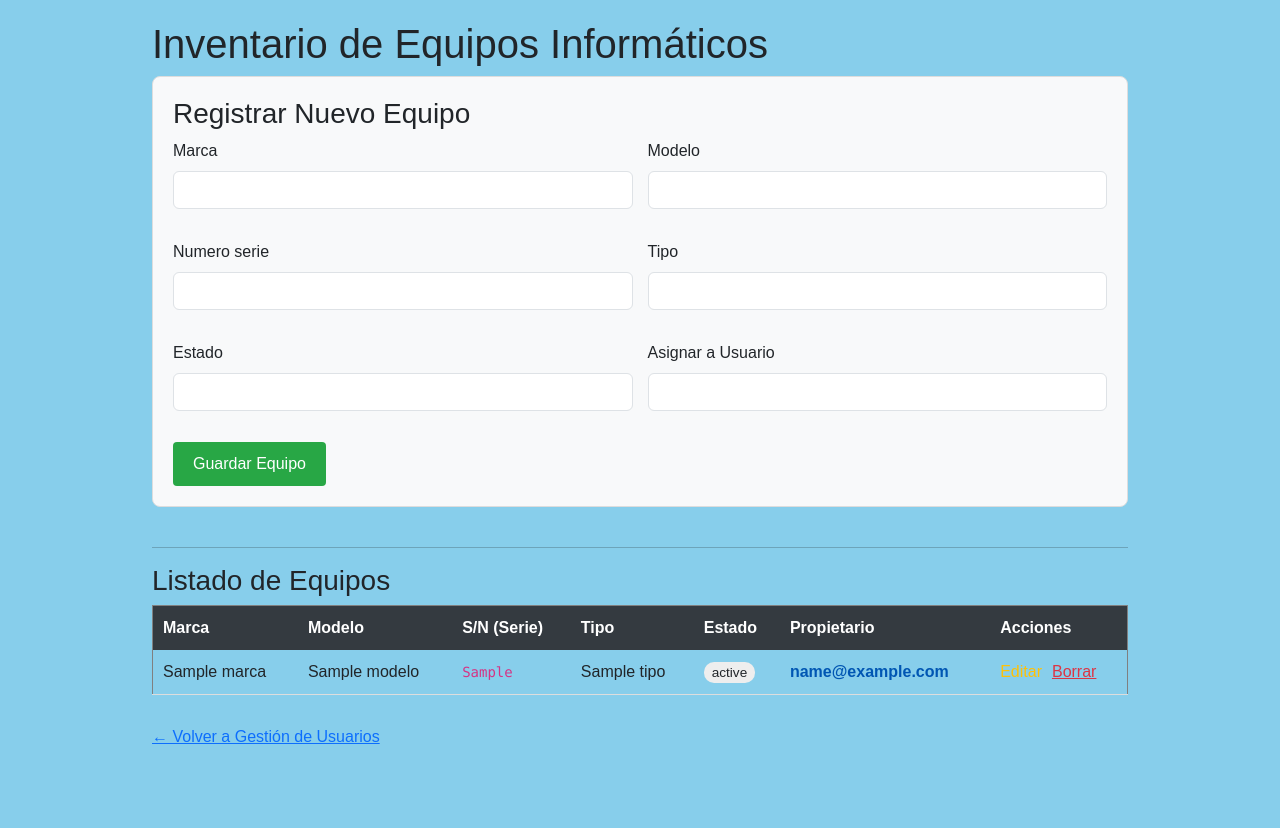
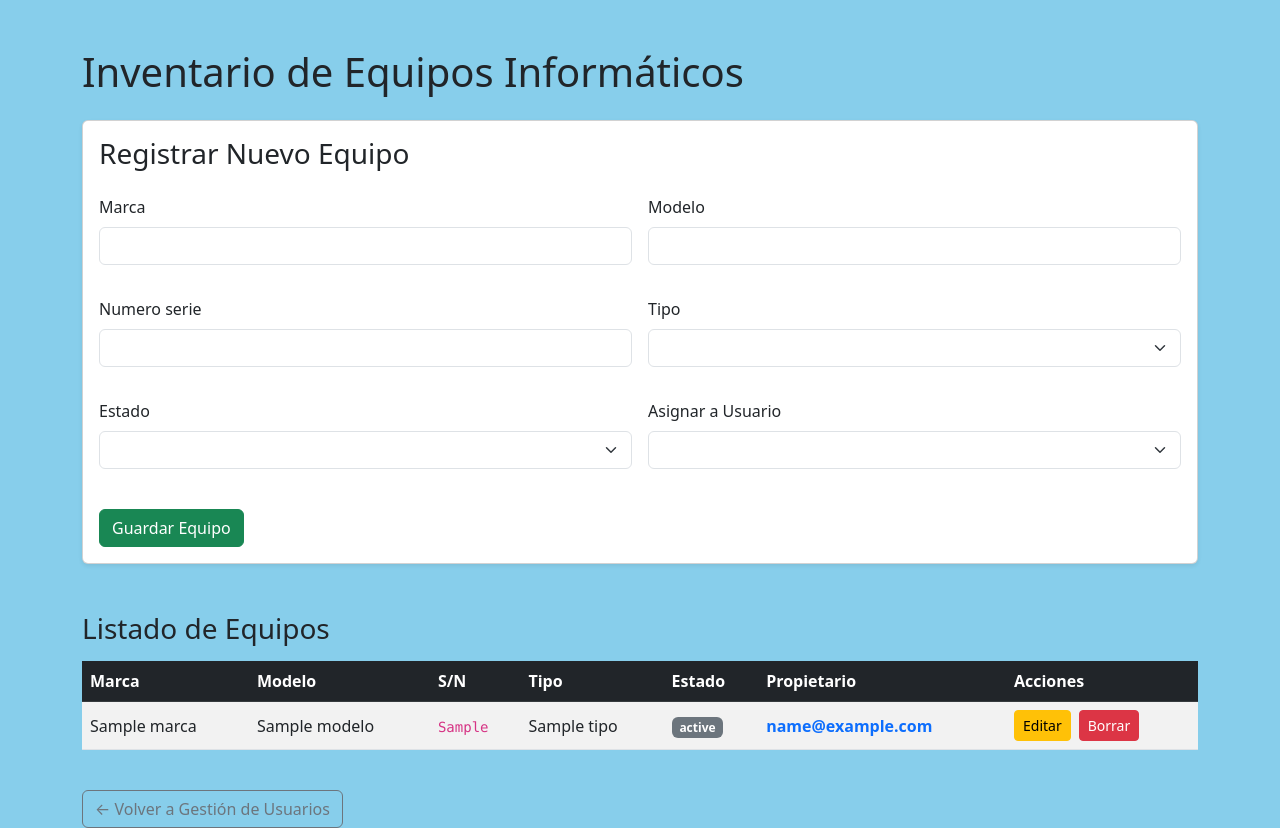
Before and after one commit to PabloPerezCalvete/gestionUsuariosPracticas, a Symfony app: template templates/equipo/index.html.twig in a window 1280 px wide. Before the commit the page ends 744 px from the top, so only its background shows below. Run offline with Twig, Linux system fonts and the light colour scheme; the template is opened without the code that fills it: most values are stand-ins (such as "Sample title", 1, 10 or a date in 2020); form fields are guessed from the names that the template uses; style sheets or scripts are compiled from the project's sources; some libraries are stand-ins or nearby versions.

Commit message:
bootstrap

```diff
--- a/templates/equipo/index.html.twig
+++ b/templates/equipo/index.html.twig
@@ -3,104 +3,139 @@
 {% block title %}Gestión de Equipos{% endblock %}
 
 {% block body %}
-<div class="container" style="margin: 20px auto; max-width: 1000px; font-family: sans-serif;">
+<div class="container mt-5">
 
-    <h1>Inventario de Equipos Informáticos</h1>
+    <h1 class="mb-4">Inventario de Equipos Informáticos</h1>
 
-    {# Bloque para mensajes de éxito o error #}
+    {# 🔔 Flash messages #}
     {% for label, messages in app.flashes %}
         {% for message in messages %}
-            <div style="padding: 10px; margin-bottom: 20px; border-radius: 5px;
-                background-color: {{ label == 'success' ? '#d4edda' : '#f8d7da' }};
-                color: {{ label == 'success' ? '#155724' : '#721c24' }};">
+            <div class="alert alert-{{ label == 'success' ? 'success' : 'danger' }}">
                 {{ message }}
             </div>
         {% endfor %}
     {% endfor %}
 
-    {# SECCIÓN 1: FORMULARIO DE ALTA #}
-    <section style="background: #f8f9fa; padding: 20px; border: 1px solid #ddd; border-radius: 8px; margin-bottom: 40px;">
-        <h3 style="margin-top: 0;">Registrar Nuevo Equipo</h3>
+    {# 🧾 FORMULARIO #}
+    <div class="card mb-5 shadow-sm">
+        <div class="card-body">
+            <h3 class="card-title mb-4">Registrar Nuevo Equipo</h3>
 
             {{ form_start(form) }}
-            <div style="display: grid; grid-template-columns: 1fr 1fr; gap: 15px;">
-                {{ form_row(form.marca) }}
-                {{ form_row(form.modelo) }}
-                {{ form_row(form.numeroSerie) }}
-                {{ form_row(form.tipo) }}
-                {{ form_row(form.estado) }}
-                {{ form_row(form.propietario, {'label': 'Asignar a Usuario'}) }}
+
+            <div class="row g-3">
+                <div class="col-md-6">
+                    {{ form_row(form.marca, {'attr': {'class': 'form-control'}}) }}
                 </div>
-            <button class="btn" style="margin-top: 15px; padding: 10px 20px; background: #28a745; color: white; border: none; border-radius: 4px; cursor: pointer;">
+                <div class="col-md-6">
+                    {{ form_row(form.modelo, {'attr': {'class': 'form-control'}}) }}
+                </div>
+                <div class="col-md-6">
+                    {{ form_row(form.numeroSerie, {'attr': {'class': 'form-control'}}) }}
+                </div>
+                <div class="col-md-6">
+                    {{ form_row(form.tipo, {'attr': {'class': 'form-select'}}) }}
+                </div>
+                <div class="col-md-6">
+                    {{ form_row(form.estado, {'attr': {'class': 'form-select'}}) }}
+                </div>
+                <div class="col-md-6">
+                    {{ form_row(form.propietario, {
+                        'label': 'Asignar a Usuario',
+                        'attr': {'class': 'form-select'}
+                    }) }}
+                </div>
+            </div>
+
+            <button class="btn btn-success mt-4">
                 Guardar Equipo
             </button>
+
             {{ form_end(form) }}
-    </section>
+        </div>
+    </div>
 
-    <hr>
+    {# 📊 TABLA #}
+    <h3 class="mb-3">Listado de Equipos</h3>
 
-    {# SECCIÓN 2: TABLA DE LISTADO #}
-    <h3>Listado de Equipos</h3>
-    <table border="1" style="width: 100%; border-collapse: collapse; text-align: left;">
-        <thead style="background: #343a40; color: white;">
+    <div class="table-responsive">
+        <table class="table table-striped table-hover align-middle">
+            <thead class="table-dark">
                 <tr>
-                <th style="padding: 10px;">Marca</th>
-                <th style="padding: 10px;">Modelo</th>
-                <th style="padding: 10px;">S/N (Serie)</th>
-                <th style="padding: 10px;">Tipo</th>
-                <th style="padding: 10px;">Estado</th>
-                <th style="padding: 10px;">Propietario</th>
-                <th style="padding: 10px;">Acciones</th>
+                    <th>Marca</th>
+                    <th>Modelo</th>
+                    <th>S/N</th>
+                    <th>Tipo</th>
+                    <th>Estado</th>
+                    <th>Propietario</th>
+                    <th>Acciones</th>
                 </tr>
             </thead>
+
             <tbody>
             {% for e in equipos %}
-            <tr style="border-bottom: 1px solid #ddd;">
-                <td style="padding: 10px;">{{ e.marca }}</td>
-                <td style="padding: 10px;">{{ e.modelo }}</td>
-                <td style="padding: 10px;"><code>{{ e.numeroSerie }}</code></td>
-                <td style="padding: 10px;">{{ e.tipo }}</td>
-                <td style="padding: 10px;">
-                    <span style="padding: 3px 8px; border-radius: 10px; font-size: 0.85em; background: #eee;">
+                <tr>
+                    <td>{{ e.marca }}</td>
+                    <td>{{ e.modelo }}</td>
+                    <td><code>{{ e.numeroSerie }}</code></td>
+                    <td>{{ e.tipo }}</td>
+
+                    <td>
+                        <span class="badge bg-secondary">
                             {{ e.estado }}
                         </span>
                     </td>
 
-                {# COLUMNA DE RELACIÓN CON USUARIO #}
-                <td style="padding: 10px;">
+                    <td>
                         {% if e.propietario %}
-                        <strong style="color: #0056b3;"> {{ e.propietario.email }}</strong>
+                            <span class="text-primary fw-bold">
+                                {{ e.propietario.email }}
+                            </span>
                         {% else %}
-                        <span style="color: #999; font-style: italic;"> Disponible (Stock)</span>
+                            <span class="text-muted fst-italic">
+                                Disponible (Stock)
+                            </span>
                         {% endif %}
                     </td>
 
-                <td style="padding: 10px;">
-                    <div style="display: flex; gap: 10px;">
-                        <a href="{{ path('app_equipo_edit', {id: e.id}) }}" style="color: #ffc107; text-decoration: none;">Editar</a>
+                    <td>
+                        <div class="d-flex gap-2">
 
-                        {# Formulario para borrar (por seguridad usa POST y CSRF Token) #}
-                        <form method="post" action="{{ path('app_equipo_delete', {id: e.id}) }}" onsubmit="return confirm('¿Seguro que quieres eliminar este equipo?');">
+                            <a href="{{ path('app_equipo_edit', {id: e.id}) }}"
+                               class="btn btn-sm btn-warning">
+                                Editar
+                            </a>
+
+                            <form method="post"
+                                  action="{{ path('app_equipo_delete', {id: e.id}) }}"
+                                  onsubmit="return confirm('¿Seguro que quieres eliminar este equipo?');">
+
                                 <input type="hidden" name="_token" value="{{ csrf_token('delete' ~ e.id) }}">
-                            <button style="background: none; border: none; color: #dc3545; cursor: pointer; padding: 0; font: inherit; text-decoration: underline;">
+
+                                <button class="btn btn-sm btn-danger">
                                     Borrar
                                 </button>
                             </form>
+
                         </div>
                     </td>
                 </tr>
             {% else %}
                 <tr>
-                <td colspan="7" style="padding: 20px; text-align: center; color: #666;">
+                    <td colspan="7" class="text-center text-muted py-4">
                         No hay equipos registrados en el inventario.
                     </td>
                 </tr>
             {% endfor %}
             </tbody>
         </table>
+    </div>
 
-    <div style="margin-top: 30px;">
-        <p><a href="{{ path('app_user_index') }}">← Volver a Gestión de Usuarios</a></p>
+    <div class="mt-4">
+        <a href="{{ path('app_user_index') }}" class="btn btn-outline-secondary">
+            ← Volver a Gestión de Usuarios
+        </a>
     </div>
+
 </div>
 {% endblock %}
```
Also changed, not shown: templates/equipo/edit.html.twig (+53 -32 lines), templates/profile/index.html.twig (+31 -3 lines), templates/registration/register.html.twig (+46 -11 lines), templates/user/edit.html.twig (+22 -7 lines), templates/user/index.html.twig (+82 -12 lines). Lines whose indentation alone changed are shown as unchanged.
